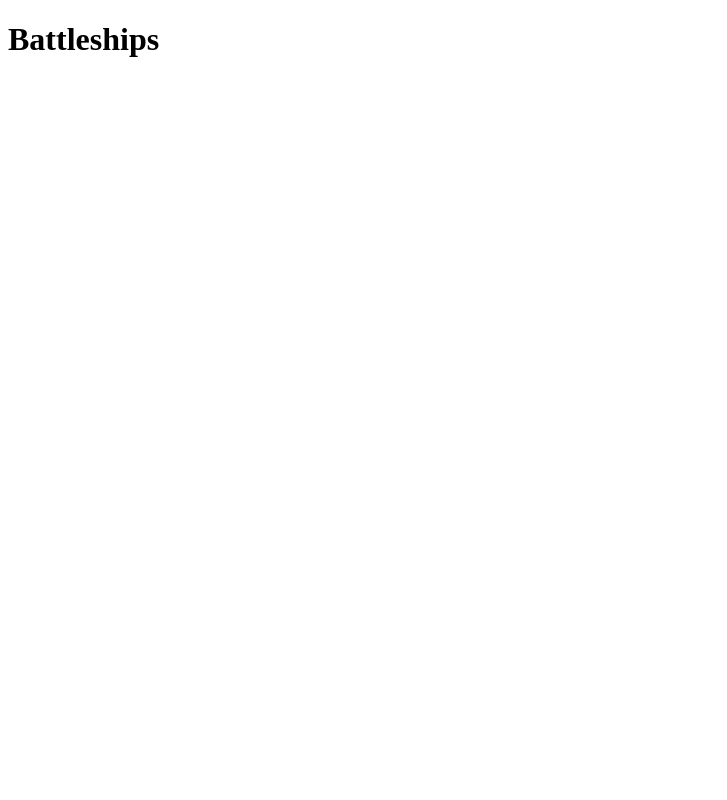
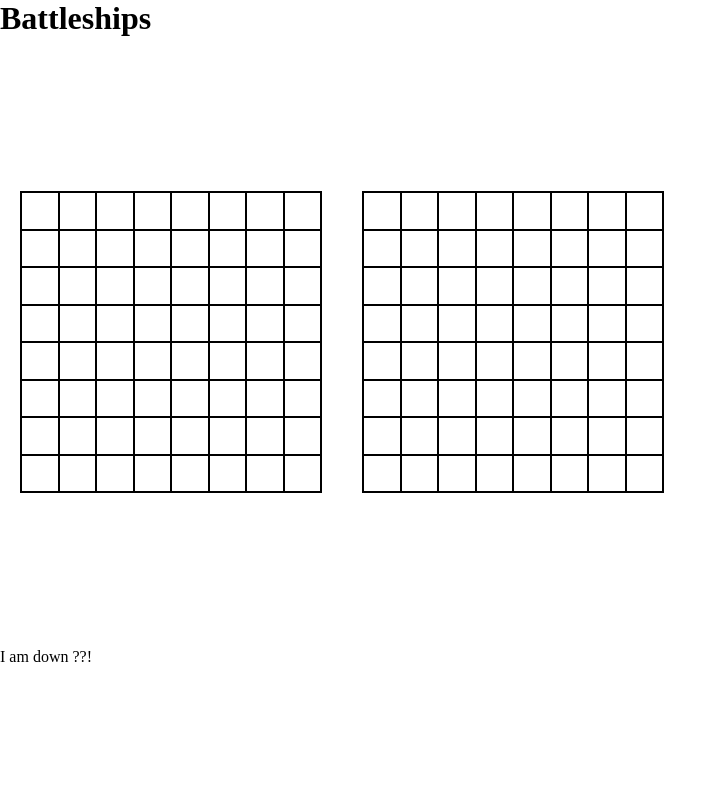
Before and after one commit to Unitato1/Project-Battleship, a website built with webpack: page dist/index.html in a window 1280 px wide. Shown: the whole page, without its empty margins (0-727 px from the left). Built offline with nearby package versions, Linux system fonts and the light colour scheme.

Commit message:
Added dom function to create boards

```diff
--- /dev/null
+++ b/src/doms/createDomForBoard.js
@@ -0,0 +1,19 @@
+function createDomForBoard(size) {
+  const body = document.querySelector("#main");
+  const board = document.createElement("div");
+  board.className = "board";
+  let piece;
+  let row;
+  for (let i = 0; i < size; i++) {
+    row = document.createElement("div");
+    row.className = "row";
+    for (let j = 0; j < size; j++) {
+      piece = document.createElement("div");
+      piece.className = "piece";
+      row.appendChild(piece);
+    }
+    board.appendChild(row);
+  }
+  body.appendChild(board);
+}
+export default createDomForBoard;
--- a/src/index.js
+++ b/src/index.js
@@ -1,2 +1,12 @@
-import Ship from "./battleship";
-Ship();
+import createBoard from "./gameboard";
+import Player from "./player";
+import createDomForBoard from "./doms/createDomForBoard";
+
+function newGame(size = 8) {
+  let newPlayer = Player("bob");
+  let computer = Player("bob", true);
+  createDomForBoard(size);
+  createDomForBoard(size);
+}
+
+newGame();
--- /dev/null
+++ b/src/player.js
@@ -0,0 +1,13 @@
+function Player(name, computer = false) {
+  let ships = [];
+  function addShip(Ship) {
+    ships.push(Ship);
+  }
+  function makeMove() {}
+  return {
+    addShip,
+    name,
+    computer,
+  };
+}
+export default Player;
--- /dev/null
+++ b/src/tests/player.test.js
@@ -0,0 +1,11 @@
+import Player from "../player";
+
+test("Player name", () => {
+  let newPlayer = Player("Bob");
+  expect(newPlayer.name).toBe("Bob");
+});
+
+test("Player computer", () => {
+  let newPlayer = Player("Bob", true);
+  expect(newPlayer.computer).toBe(true);
+});
```
Also changed, not shown: dist/index.html, dist/main.js, dist/style.css (added).
